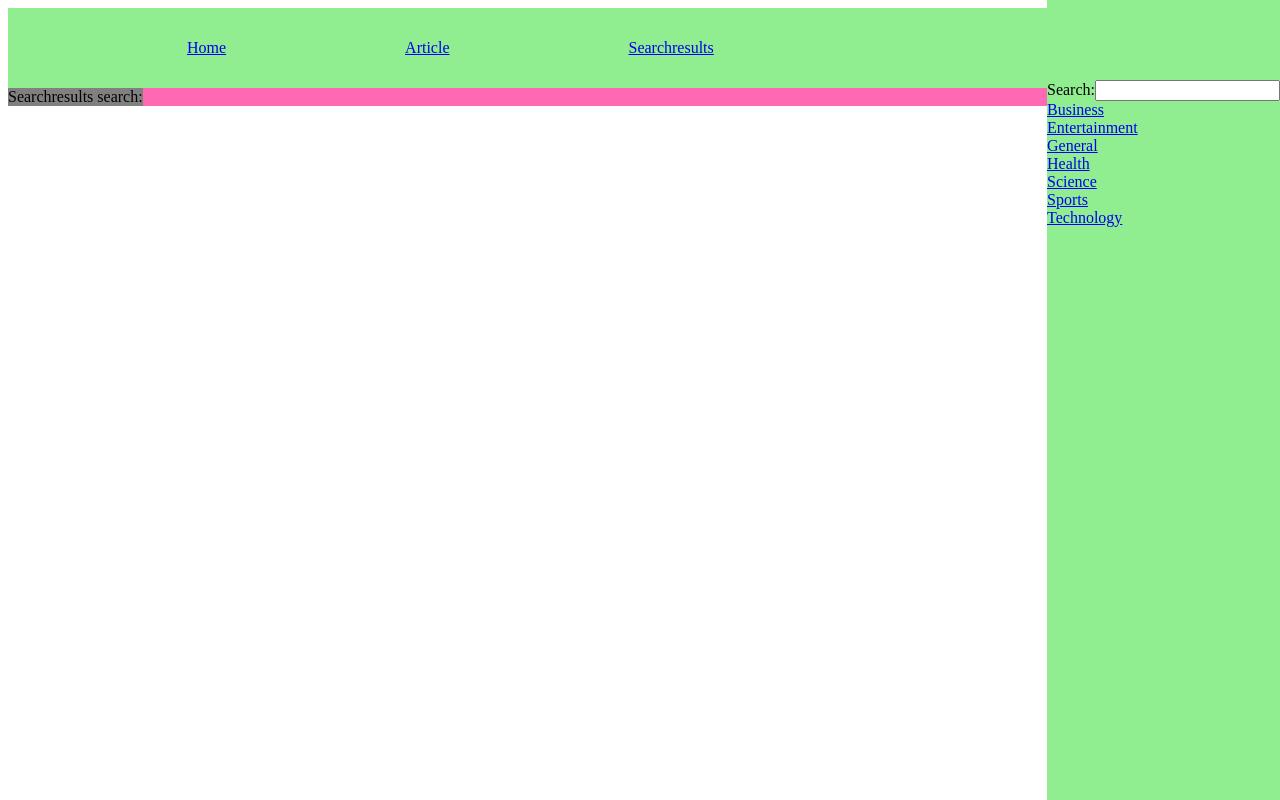
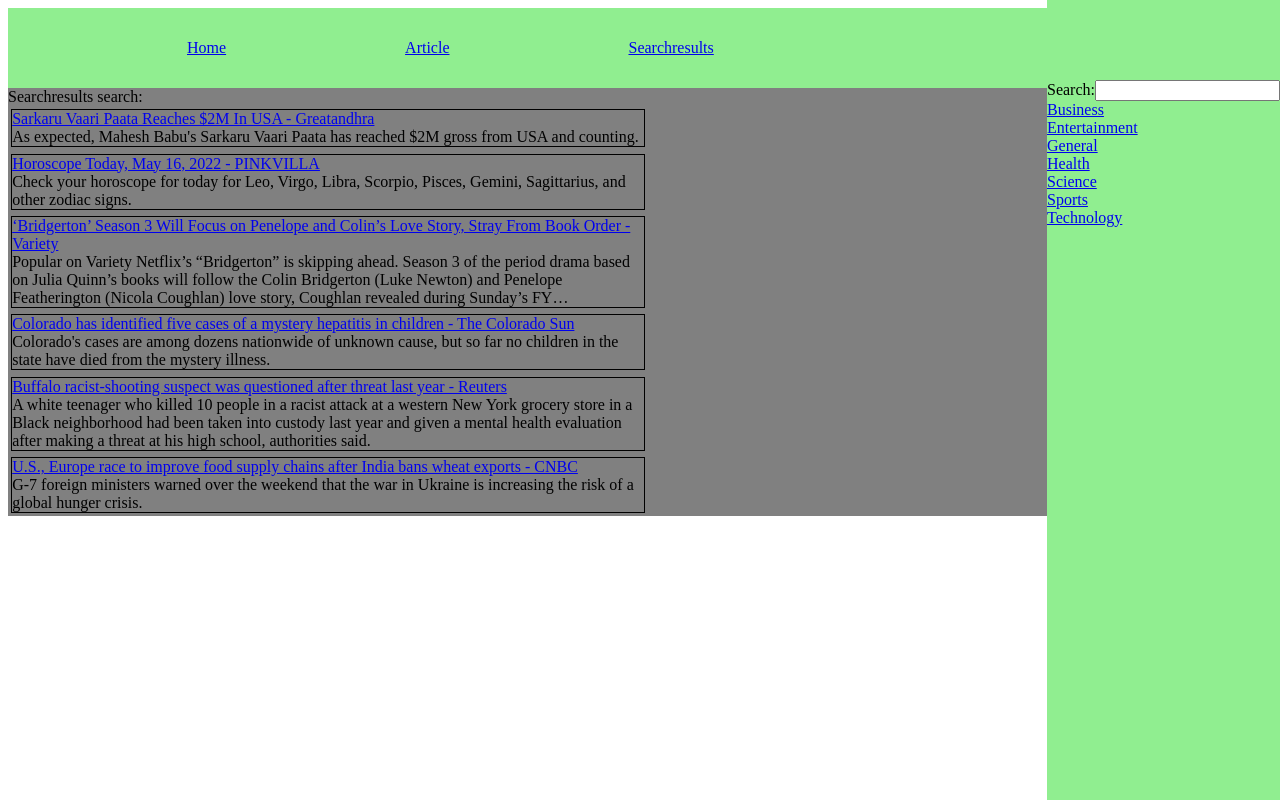
Before and after one commit to FelixGrahn/ExaminationNewsApp, a React (Create React App) app: page /Searchresults in a window 1280 px wide. Built offline with nearby package versions, Linux system fonts and the light colour scheme.

Commit message:
feat: added a real flow to the searchresults

```diff
--- a/src/Components/Card/ArticleCard.tsx
+++ b/src/Components/Card/ArticleCard.tsx
@@ -6,7 +6,7 @@ import LinkText from '../Link/LinkText';
 
 
 const CardContainer = styled.div`
-  /* width: 20%; */
+  width: 50%;
   border: solid 1px;
   display: flex;
   flex-direction: column;
--- a/src/routes/Searchresults.tsx
+++ b/src/routes/Searchresults.tsx
@@ -1,10 +1,96 @@
 import React from 'react'
 import { useParams } from "react-router-dom";
+import ArticleCard from '../Components/Card/ArticleCard';
+
+const Datapackage = [
+  {
+    "id": "011f63d9-a1a9-48a9-9f32-61545009712a",
+    "sourceName": "Greatandhra.com",
+    "author": "Venkat",
+    "description": "As expected, Mahesh Babu's Sarkaru Vaari Paata has reached $2M gross from USA and counting.",
+    "title": "Sarkaru Vaari Paata Reaches $2M In USA - Greatandhra",
+    "url": "https://www.greatandhra.com/movies/news/sarkaru-vaari-paata-reaches-2m-in-usa-121048",
+    "urlToImage": "https://www.greatandhra.com/newphotos10/Sarkaru-Vaari-Paata31652674416.jpg",
+    "publishedAt": "2022-05-16T04:13:36Z",
+    "categories": [
+      "entertainment"
+    ]
+  },
+  {
+    "id": "0557041a-e81f-409d-ac13-d496debcae12",
+    "sourceName": "PINKVILLA",
+    "author": "Pinkvilla Desk",
+    "description": "Check your horoscope for today for Leo, Virgo, Libra, Scorpio, Pisces, Gemini, Sagittarius, and other zodiac signs.",
+    "title": "Horoscope Today, May 16, 2022 - PINKVILLA",
+    "url": "https://www.pinkvilla.com/lifestyle/people/horoscope-today-may-16-2022-1094608",
+    "urlToImage": "https://www.pinkvilla.com/files/styles/fbimagesection/public/daily_horoscope_social_86.jpg?itok=xi8n7OXQ",
+    "publishedAt": "2022-05-16T01:51:51Z",
+    "categories": [
+      "entertainment"
+    ]
+  },
+  {
+    "id": "11725a7a-4139-4bd5-bcae-ce7db2ac1616",
+    "sourceName": "Variety",
+    "author": "Emily Longeretta",
+    "description": "Popular on Variety Netflix’s “Bridgerton” is skipping ahead. Season 3 of the period drama based on Julia Quinn’s books will follow the Colin Bridgerton (Luke Newton) and Penelope Featherington (Nicola Coughlan) love story, Coughlan revealed during Sunday’s FY…",
+    "title": "‘Bridgerton’ Season 3 Will Focus on Penelope and Colin’s Love Story, Stray From Book Order - Variety",
+    "url": "https://variety.com/2022/tv/news/bridgerton-season-3-penelope-colin-1235266868/",
+    "urlToImage": "https://variety.com/wp-content/uploads/2022/05/Bridgerton-Season-3-Penelope-Colin.jpg?w=999",
+    "publishedAt": "2022-05-16T04:06:00Z",
+    "categories": [
+      "entertainment"
+    ]
+  },
+  {
+    "id": "0065d70c-6cb4-473f-96c3-64f1d32622c1",
+    "sourceName": "The Colorado Sun",
+    "author": null,
+    "description": "Colorado's cases are among dozens nationwide of unknown cause, but so far no children in the state have died from the mystery illness.",
+    "title": "Colorado has identified five cases of a mystery hepatitis in children - The Colorado Sun",
+    "url": "https://coloradosun.com/2022/05/16/colorado-hepatitis-children-unknown-cause/",
+    "urlToImage": "https://lede-admin.coloradosun.com/wp-content/uploads/sites/15/2021/08/Co-dept-public-health-OS-5.jpg?resize=1080,719",
+    "publishedAt": "2022-05-16T10:23:00Z",
+    "categories": [
+      "health",
+      "general"
+    ]
+  },
+  {
+    "id": "19c70c11-c8b3-4ad7-970b-0ae0c874b184",
+    "sourceName": "Reuters",
+    "author": null,
+    "description": "A white teenager who killed 10 people in a racist attack at a western New York grocery store in a Black neighborhood had been taken into custody last year and given a mental health evaluation after making a threat at his high school, authorities said.",
+    "title": "Buffalo racist-shooting suspect was questioned after threat last year - Reuters",
+    "url": "https://www.reuters.com/world/us/gunman-who-killed-10-ny-supermarket-attack-was-authorities-radar-2022-05-15/",
+    "urlToImage": "https://www.reuters.com/resizer/4Yhn52JjyPE77VKytXx9AGC9ukI=/1200x628/smart/filters:quality(80)/cloudfront-us-east-2.images.arcpublishing.com/reuters/EF7FC4MLOZKE3LX2MCYEJ2XZHM.jpg",
+    "publishedAt": "2022-05-16T09:55:00Z",
+    "categories": [
+      "general"
+    ]
+  },
+  {
+    "id": "1b7cef45-f3e7-4997-bec8-83dbf8554d60",
+    "sourceName": "CNBC",
+    "author": "Silvia Amaro",
+    "description": "G-7 foreign ministers warned over the weekend that the war in Ukraine is increasing the risk of a global hunger crisis.",
+    "title": "U.S., Europe race to improve food supply chains after India bans wheat exports - CNBC",
+    "url": "https://www.cnbc.com/2022/05/16/us-europe-to-improve-food-chains-after-india-bans-wheat-exports.html",
+    "urlToImage": "https://image.cnbcfm.com/api/v1/image/107060612-1652412971208-gettyimages-1395949871-6930copy.jpeg?v=1652412683&w=1920&h=1080",
+    "publishedAt": "2022-05-16T05:40:22Z",
+    "categories": [
+      "general"
+    ]
+  }
+]
 
 export const Searchresults = () => {
   let params = useParams();
   return (
+    <div>
     <div>Searchresults search: {params.Searchresults}</div>
+    <ArticleCard articleData={Datapackage}/>
+    </div>
   )
 }
 
```
